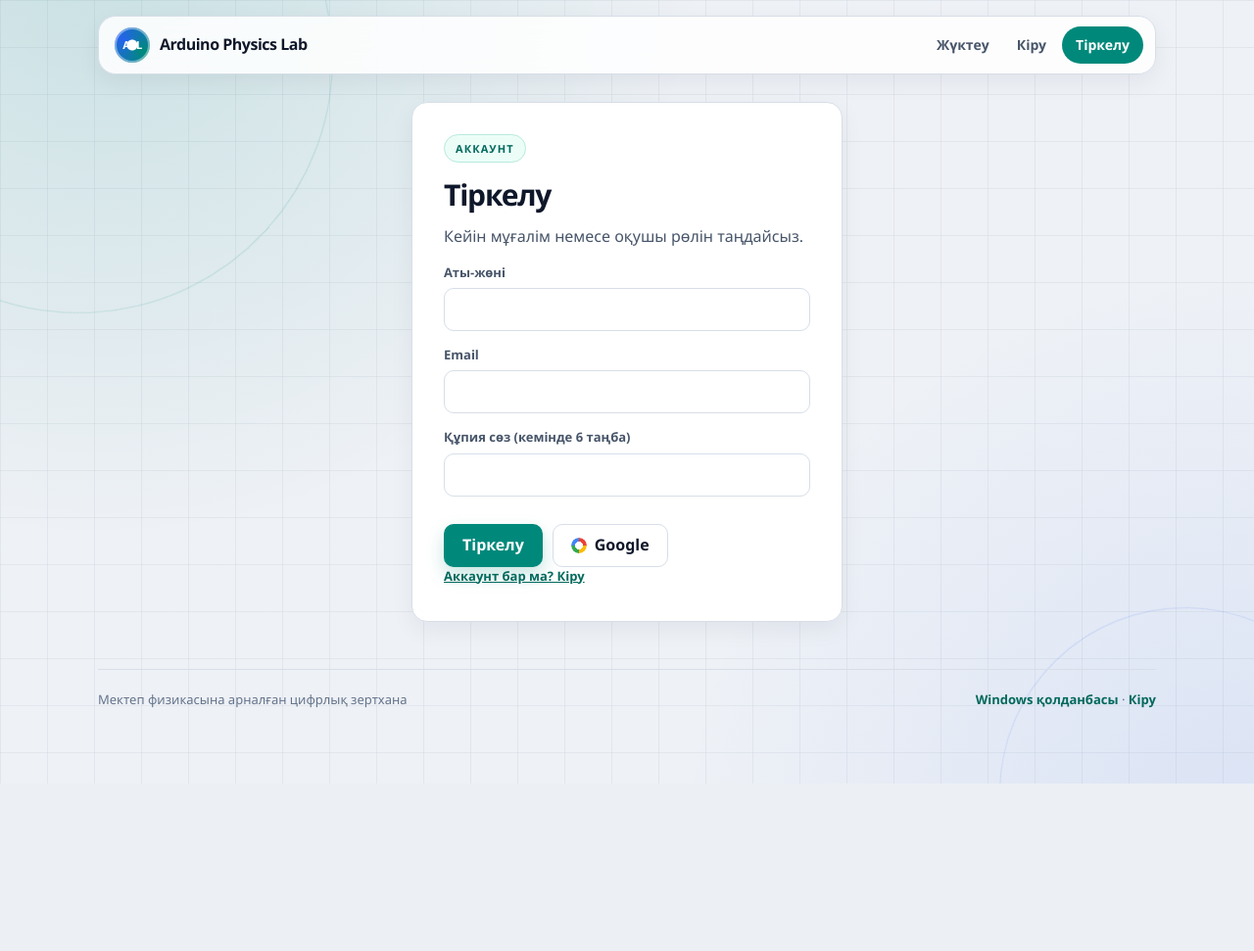
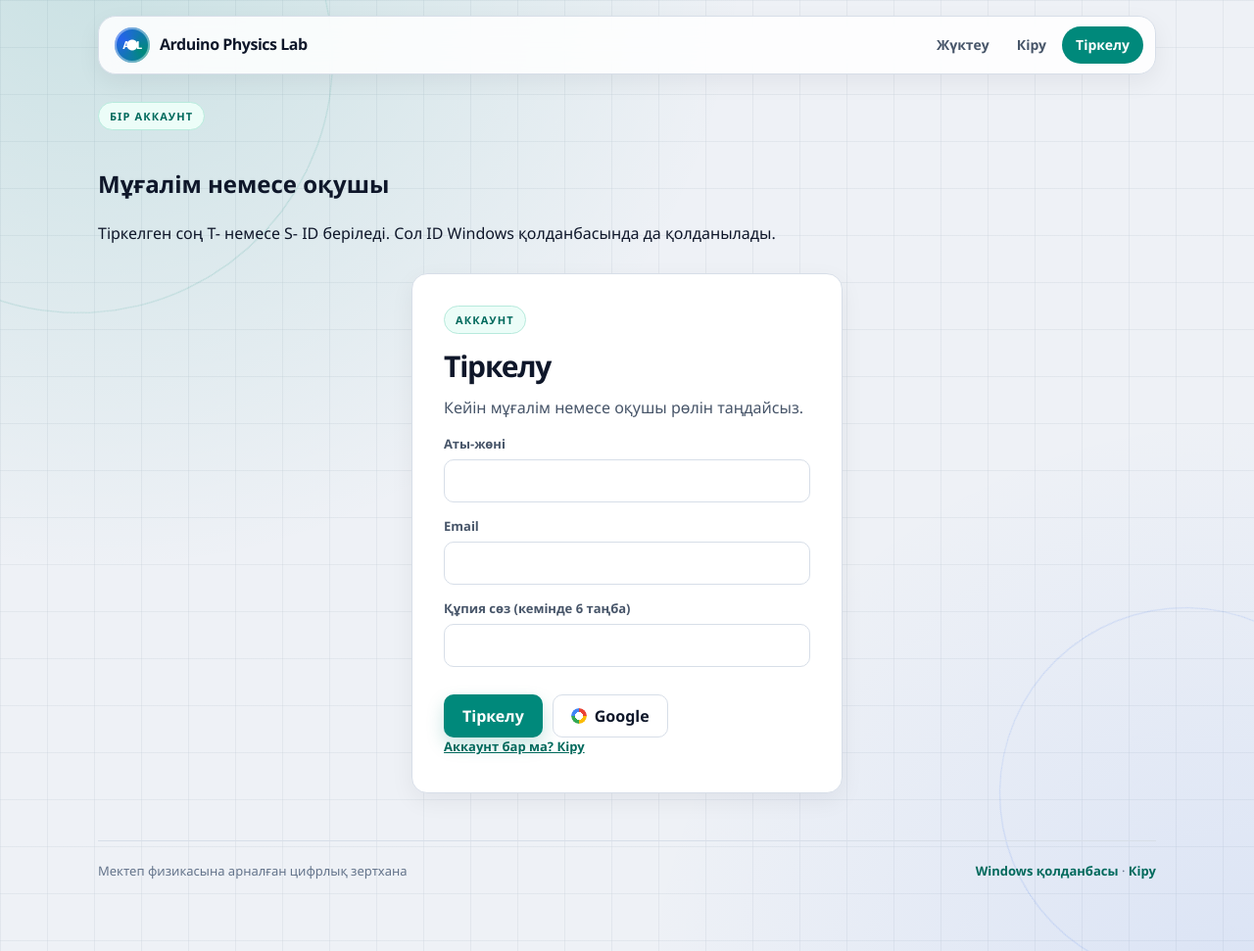
Before and after one commit to bibaermek-stack/ArduinoPhysicsLab, a FastAPI app: page /register in a window 1280 px wide. Shown: the whole page at 98% size. Before the commit the page ends 800 px from the top, so only its background shows below. Run offline with FastAPI, Linux system fonts and the light colour scheme; data that the repository does not hold is empty; some libraries are stand-ins or nearby versions.

Commit message:
Web: split-panel register layout

```diff
--- a/server/app/web/templates/register.html
+++ b/server/app/web/templates/register.html
@@ -1,6 +1,12 @@
 {% extends "base.html" %}
 {% block title %}Тіркелу · Arduino Physics Lab{% endblock %}
 {% block body %}
+<section class="auth-shell">
+  <aside class="auth-panel" aria-hidden="true">
+    <span class="kicker">Бір аккаунт</span>
+    <h2>Мұғалім немесе оқушы</h2>
+    <p>Тіркелген соң T- немесе S- ID беріледі. Сол ID Windows қолданбасында да қолданылады.</p>
+  </aside>
   <form class="auth" method="post" action="/register">
     <span class="kicker">Аккаунт</span>
     <h1>Тіркелу</h1>
@@ -18,4 +24,5 @@
     </div>
     <p class="hint"><a href="/login">Аккаунт бар ма? Кіру</a></p>
   </form>
+</section>
 {% endblock %}
```
Lines whose indentation alone changed are shown as unchanged.
